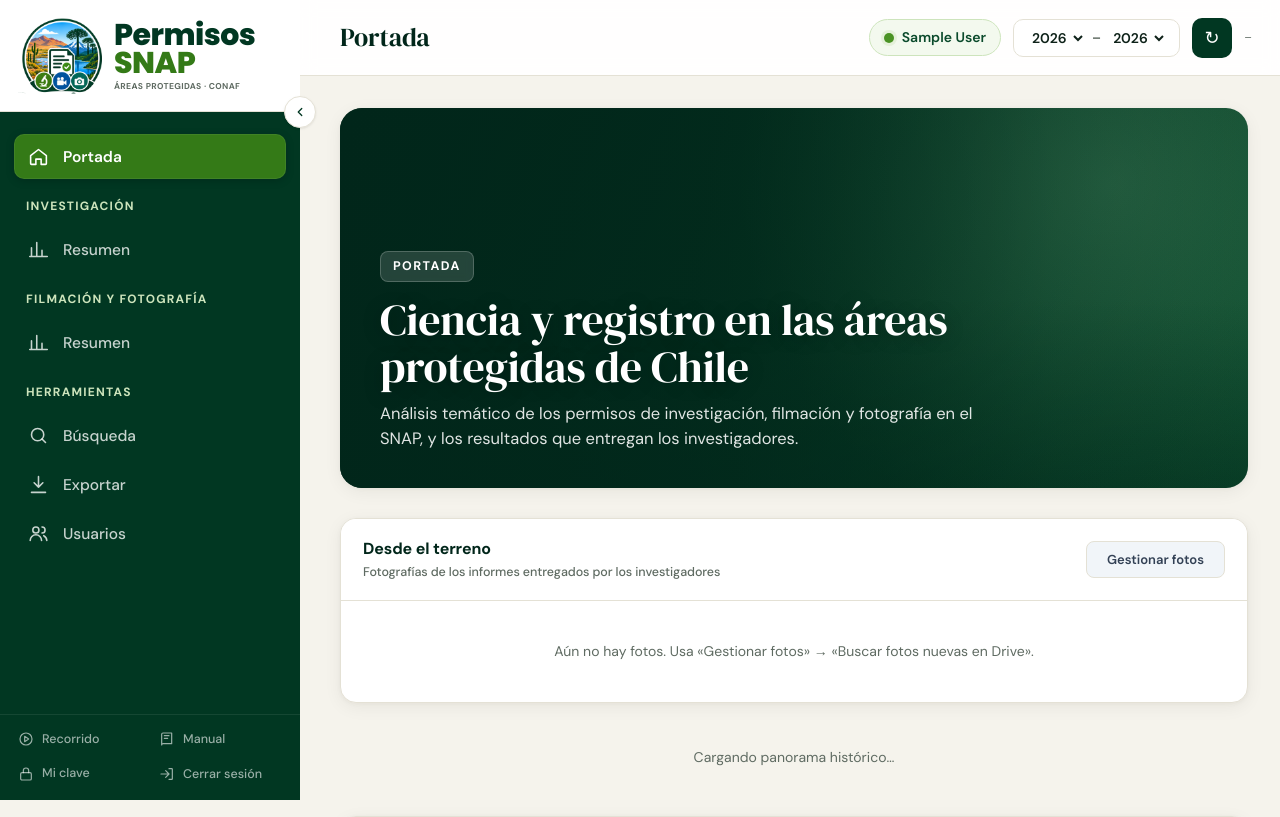
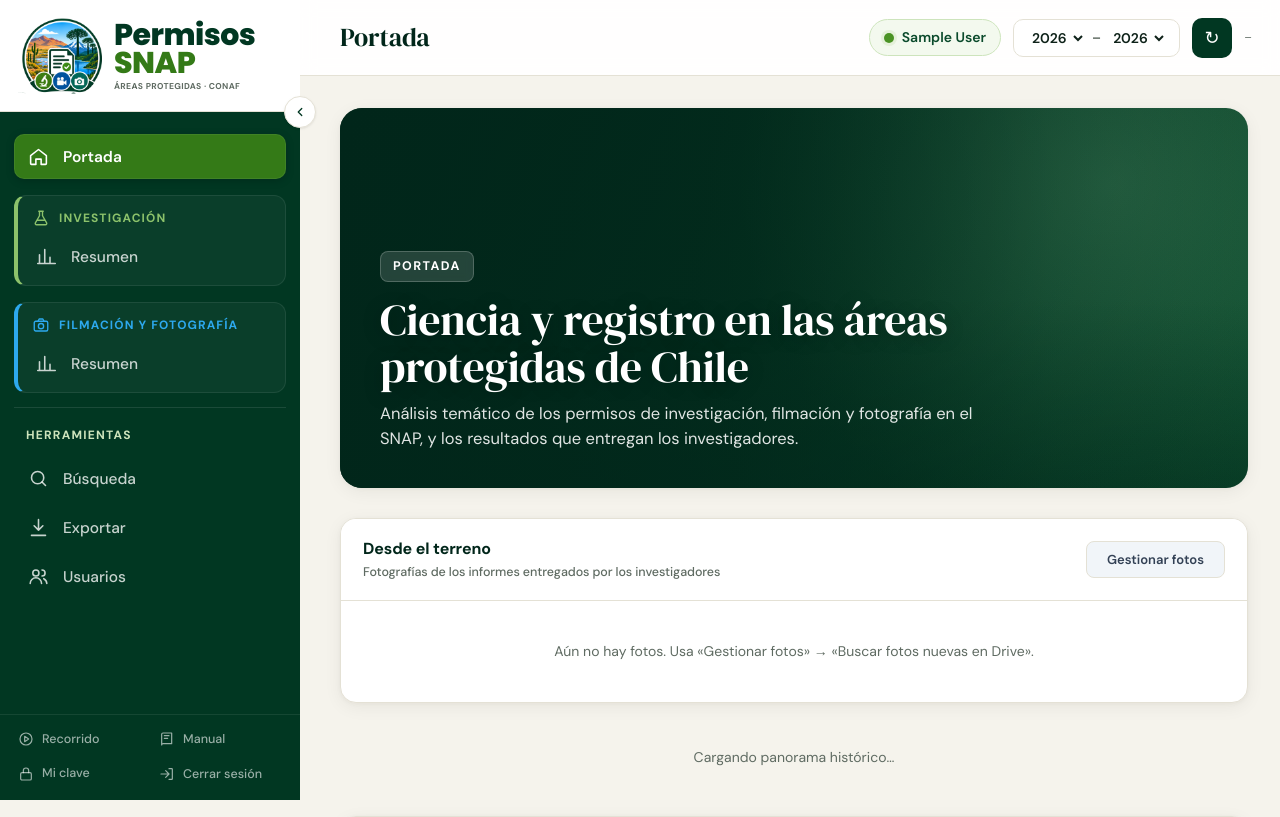
Before and after one commit to gasp-monitoreo/permisos_snap, a Django app: page / in a window 1280 px wide. Shown: the top 817 px of the page. Run offline with Django 5.2, Linux system fonts and the light colour scheme; the visitor is signed in with stand-in values (Sample User, id 1); data comes from the database, SQL or seed files in the repository; parts of the project's set-up code (start-up, migrations or seed data) failed here and were passed over.

Commit message:
style: menú lateral separa Investigación y Filmación/Fotografía en bloques con color e ícono propios
Co-Authored-By: Claude Opus 5.5 <noreply@anthropic.com>

```diff
--- a/static/css/style.css
+++ b/static/css/style.css
@@ -155,6 +155,32 @@ body {
   transition: opacity .18s;
 }
 .sb-group:first-child { padding-top: 0; }
+.sb-group--herr { margin-top: 10px; border-top: 1px solid rgba(255,255,255,.1); padding-top: 18px; }
+
+/* Áreas de trabajo: cada una en su bloque, con su color e ícono */
+.sb-area {
+  --area: var(--em-400);
+  --area-activo: var(--em-600);
+  margin-top: 12px;
+  padding: 4px 6px 6px;
+  border-radius: 12px;
+  background: rgba(255,255,255,.04);
+  border: 1px solid rgba(255,255,255,.08);
+  border-left: 4px solid var(--area);
+}
+.sb-area--film { --area: var(--brand-sky); --area-activo: #17669A; }
+.sb-area-titulo {
+  display: flex; align-items: center; gap: 9px;
+  padding: 9px 8px 7px;
+  font-size: 12px; font-weight: 700; letter-spacing: 1.1px; text-transform: uppercase;
+  color: var(--area);
+  white-space: nowrap;
+}
+.sb-area-titulo svg { width: 18px; height: 18px; flex-shrink: 0; fill: none; stroke: currentColor;
+  stroke-width: 1.8; stroke-linecap: round; stroke-linejoin: round; }
+.sb-area-titulo span { transition: opacity .18s; }
+.sb-area .tab-btn { padding-left: 12px; }
+.sb-area .tab-btn.active { background: var(--area-activo); }
 
 .tab-btn, .sb-logout {
   display: flex;
@@ -206,7 +232,11 @@ body {
 .sb-collapsed .sb-wordmark,
 .sb-collapsed .sb-group,
 .sb-collapsed .tab-btn span,
+.sb-collapsed .sb-area-titulo span,
 .sb-collapsed .sb-logout span { opacity: 0; pointer-events: none; }
+.sb-collapsed .sb-area { padding: 2px 0 4px; border-left-width: 3px; }
+.sb-collapsed .sb-area-titulo { padding: 8px 0 6px 14px; }
+.sb-collapsed .sb-area .tab-btn { padding-left: 12px; }
 .sb-collapsed .sb-group { height: 18px; padding: 0; }
 .sb-collapsed .sb-nav { padding-left: 12px; padding-right: 12px; }
 .sb-collapsed .tab-btn, .sb-collapsed .sb-logout { padding-left: 14px; }
@@ -214,7 +244,7 @@ body {
 .sb-collapsed .sb-logout { padding-left: 15px; }
 .sb-collapsed .sb-toggle { transform: rotate(180deg); }
 
-/* Con el menú contraído, cada grupo se marca con una línea del color del tipo */
+/* Con el menú contraído, el grupo Herramientas se marca con una línea */
 .sb-collapsed .sb-group::after {
   content: '';
   display: block;
@@ -225,8 +255,6 @@ body {
   opacity: 1;
 }
 .sb-collapsed .sb-group { opacity: 1; color: transparent; }
-.sb-collapsed .sb-group--inv::after  { background: var(--em-400); }
-.sb-collapsed .sb-group--film::after { background: var(--brand-sky); }
 
 [hidden] { display: none !important; }
 
@@ -1594,7 +1622,10 @@ tbody td { padding: 10px 14px; vertical-align: middle; }
   .sb-open .sidebar { transform: none; }
   .sb-toggle { display: none; }
   .sb-collapsed .sb-wordmark, .sb-collapsed .sb-group,
-  .sb-collapsed .tab-btn span, .sb-collapsed .sb-logout span { opacity: 1; pointer-events: auto; }
+  .sb-collapsed .tab-btn span, .sb-collapsed .sb-logout span,
+  .sb-collapsed .sb-area-titulo span { opacity: 1; pointer-events: auto; }
+  .sb-collapsed .sb-area { padding: 4px 6px 6px; border-left-width: 4px; }
+  .sb-collapsed .sb-area-titulo { padding: 9px 8px 7px; }
   .sb-collapsed .sb-group { height: auto; padding: 14px 12px 8px; color: var(--em-200); }
   .sb-collapsed .sb-group::after { display: none; }
   .sb-collapsed .sb-emblema { width: 84px; height: 84px; }
--- a/templates/index.html
+++ b/templates/index.html
@@ -35,23 +35,33 @@
     {% endif %}
 
     {% if 'resumen_inv' in perfil.secciones %}
-    <div class="sb-group sb-group--inv">Investigación</div>
+    <div class="sb-area sb-area--inv" role="group" aria-label="Investigación">
+      <div class="sb-area-titulo" title="Investigación">
+        <svg viewBox="0 0 24 24"><path d="M9 3h6M10 3v6l-5.5 9.5A1.7 1.7 0 0 0 6 21h12a1.7 1.7 0 0 0 1.5-2.5L14 9V3M7 15h10"/></svg>
+        <span>Investigación</span>
+      </div>
       <button class="tab-btn" data-tab="dashboard" data-tipo="inv" data-title="Investigación · Resumen">
         <svg viewBox="0 0 24 24"><path d="M4 20V10M10 20V4M16 20v-7M22 20H2"/></svg>
         <span>Resumen</span>
       </button>
+    </div>
     {% endif %}
 
     {% if 'resumen_film' in perfil.secciones %}
-    <div class="sb-group sb-group--film">Filmación y Fotografía</div>
+    <div class="sb-area sb-area--film" role="group" aria-label="Filmación y Fotografía">
+      <div class="sb-area-titulo" title="Filmación y Fotografía">
+        <svg viewBox="0 0 24 24"><rect x="3" y="7" width="18" height="13" rx="2"/><circle cx="12" cy="13.5" r="3.5"/><path d="M8 7l1.5-3h5L16 7"/></svg>
+        <span>Filmación y Fotografía</span>
+      </div>
       <button class="tab-btn" data-tab="dashboard" data-tipo="film" data-title="Filmación y Fotografía · Resumen">
         <svg viewBox="0 0 24 24"><path d="M4 20V10M10 20V4M16 20v-7M22 20H2"/></svg>
         <span>Resumen</span>
       </button>
+    </div>
     {% endif %}
 
     {% if 'busqueda' in perfil.secciones or 'exportar' in perfil.secciones or perfil.superusuario %}
-    <div class="sb-group">Herramientas</div>
+    <div class="sb-group sb-group--herr">Herramientas</div>
     {% endif %}
     {% if 'busqueda' in perfil.secciones %}
     <button class="tab-btn" data-tab="busqueda" data-title="Búsqueda">
```
Lines whose indentation alone changed are shown as unchanged.
